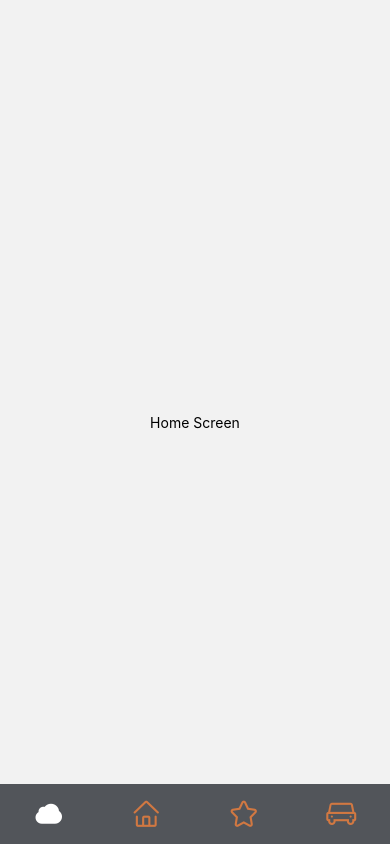
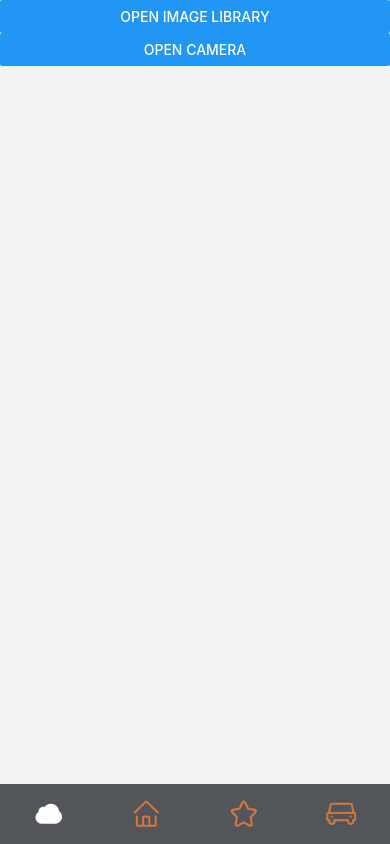
Before and after one commit to 21522217/PestPal, a React Native app: screen /HomeScreen in a window 390 px wide. Built offline with nearby package versions, Linux system fonts and the light colour scheme.

Commit message:
<dev> add Homescreen and Bottom tab bar

```diff
--- a/src/components/TabButton.tsx
+++ b/src/components/TabButton.tsx
@@ -2,8 +2,8 @@ import React, {Component, ReactNode, useEffect, useRef, useState} from 'react';
 import {StyleSheet, TouchableOpacity, View} from 'react-native';
 import * as Animatable from 'react-native-animatable';
 import {useFocusEffect, useIsFocused} from '@react-navigation/native';
-import Icon from 'react-native-vector-icons/AntDesign';
 import {COLORS} from '../theme/theme';
+import Icon from "react-native-vector-icons/AntDesign"
 
 type Props = {
   icon: ReactNode | string;
--- a/src/screens/HomeScreen.tsx
+++ b/src/screens/HomeScreen.tsx
@@ -1,11 +1,91 @@
 // HomeScreen.tsx
-import React from 'react';
-import { View, Text } from 'react-native';
+import React, {useEffect} from 'react';
+import {View, Text} from 'react-native';
+import {Button, Alert} from 'react-native';
+import {
+  CameraOptions,
+  ImageLibraryOptions,
+  MediaType,
+  launchImageLibrary,
+  launchCamera,
+} from 'react-native-image-picker';
+import {ImagePickerResponse} from 'react-native-image-picker';
+import {PermissionsAndroid} from 'react-native';
 
 const HomeScreen = () => {
+  useEffect(() => {
+    // Mount component - only me know this becoz I'm pro player react native
+    const requestCameraPermission = async () => {
+      try {
+        const granted = await PermissionsAndroid.request(
+          PermissionsAndroid.PERMISSIONS.CAMERA,
+          {
+            title: 'App Camera Permission',
+            message: 'App needs access to your camera ',
+            buttonNeutral: 'Ask Me Later',
+            buttonNegative: 'Cancel',
+            buttonPositive: 'OK',
+          },
+        );
+        if (granted === PermissionsAndroid.RESULTS.GRANTED) {
+          console.log('Camera permission given');
+        } else {
+          console.log('Camera permission denied');
+        }
+      } catch (err) {
+        console.warn(err);
+      }
+    };
+
+    requestCameraPermission();
+  }, []);
+
+  const openImagePicker = () => {
+    const options: ImageLibraryOptions = {
+      mediaType: 'photo' as MediaType, // Specify the media type as 'photo' or 'video' depending on your requirement
+    };
+
+    launchImageLibrary(options, (response: ImagePickerResponse) => {
+      if (response.didCancel) {
+        console.log('User cancelled image picker');
+      } else if (response.errorMessage) {
+        console.log('ImagePicker Error: ', response.errorMessage);
+      } else if (response.assets && response.assets.length > 0) {
+        // Access the URI from the first asset
+        const source = {uri: response.assets[0].uri};
+        // Do something with the selected image
+        Alert.alert('Image Selected!', 'Do something with the image', [
+          {text: 'OK', onPress: () => console.log('OK Pressed')},
+        ]);
+      }
+    });
+  };
+
+  const openCamera = () => {
+    const options: CameraOptions = {
+      mediaType: 'photo' as MediaType, // Specify the media type as 'photo' or 'video' depending on your requirement
+    };
+
+    launchCamera(options, (response: ImagePickerResponse) => {
+      if (response.didCancel) {
+        console.log('User cancelled camera');
+      } else if (response.errorMessage) {
+        console.log('Camera Error: ', response.errorMessage);
+      } else if (response.assets && response.assets.length > 0) {
+        // Access the URI from the first asset
+        const source = {uri: response.assets[0].uri};
+        // Do something with the taken photo
+        Alert.alert('Photo Taken!', 'Do something with the photo', [
+          {text: 'OK', onPress: () => console.log('OK Pressed')},
+        ]);
+      }
+    });
+  };
+
   return (
-    <View style={{ flex: 1, justifyContent: 'center', alignItems: 'center' }}>
-      <Text style= {{color:'#000000'}}>Home Screen</Text>
+    <View>
+      <Button title="Open Image Library" onPress={openImagePicker} />
+      <Button title="Open Camera" onPress={openCamera} />
     </View>
   );
 };
```
Also changed, not shown: package.json (+11 -1 lines), 3 other files (tests, documents, lock files or other folders).
